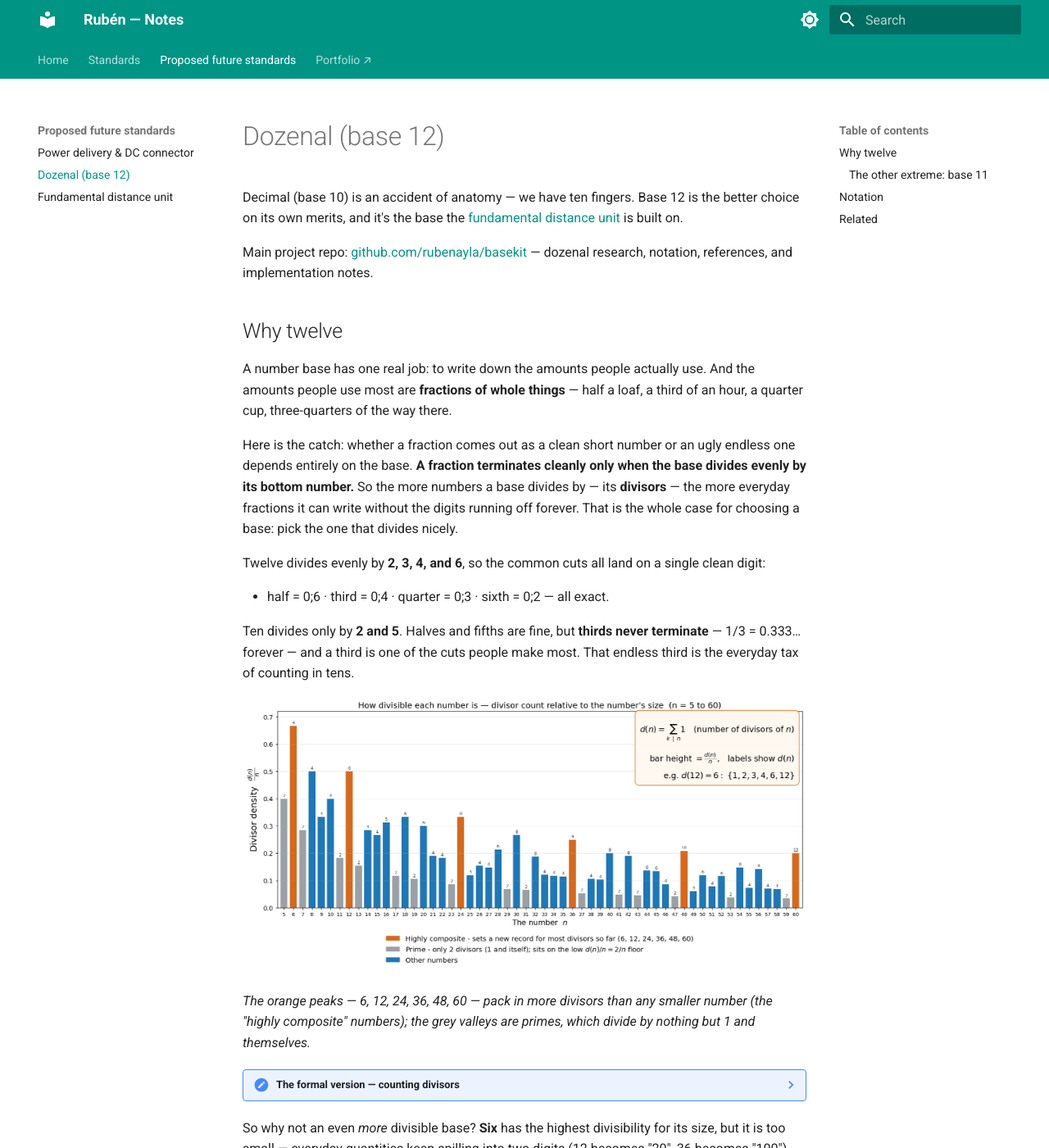
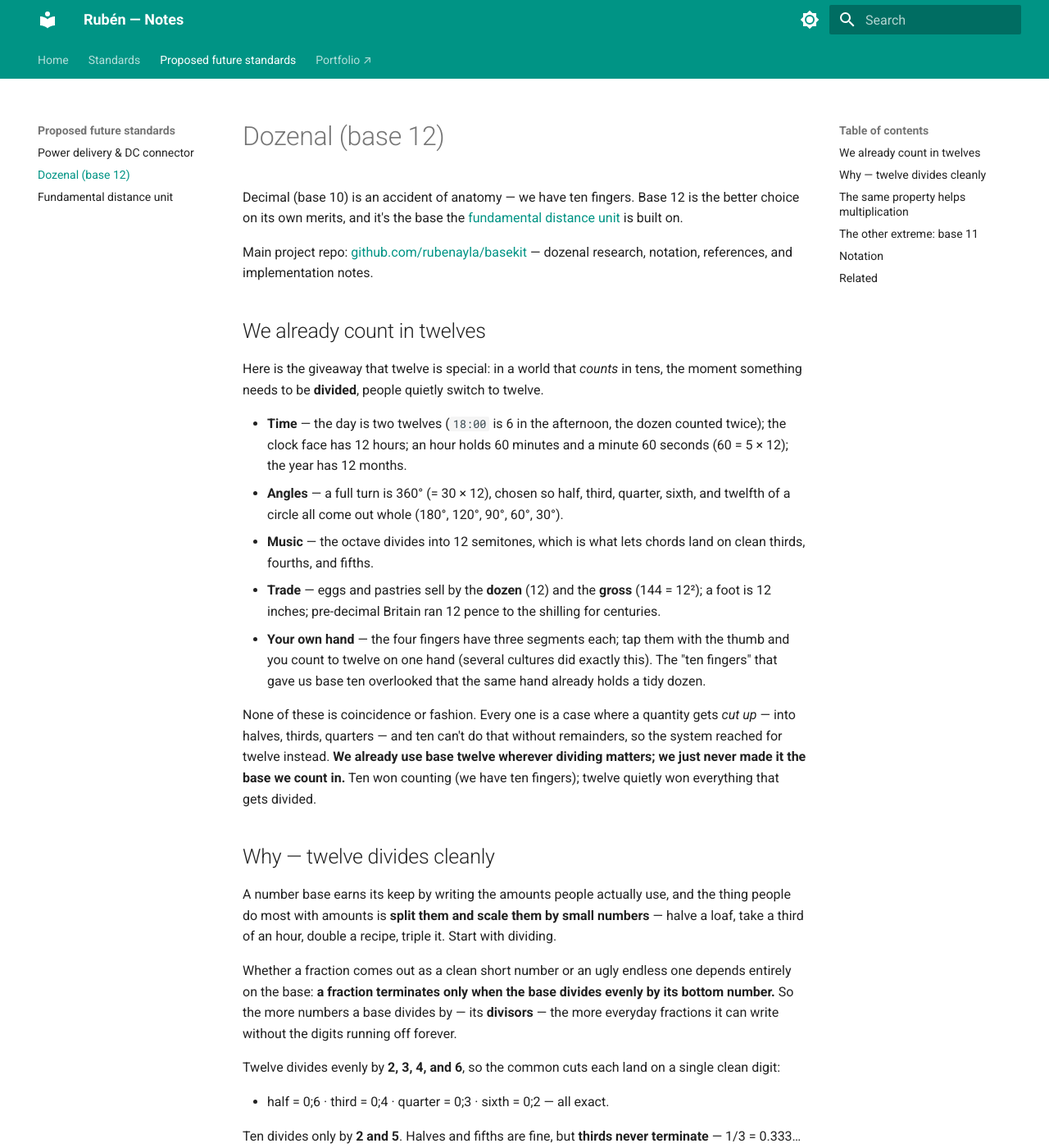
Before and after one commit to rubenayla/notes, an MkDocs documentation site: the page built from docs/ideas/dozenal.md, in a window 1280 px wide and 1400 px high. Shown: the whole window at 82% size. Built offline with MkDocs 1.6.1 and Material for MkDocs 9.7.7, drawn with Linux system fonts in a browser that asks for light colours; some of the changed text lies outside the part shown.

Commit message:
dozenal: add 'we already count in twelves' + the multiplication/round-numbers argument

```diff
--- a/docs/ideas/dozenal.md
+++ b/docs/ideas/dozenal.md
@@ -4,13 +4,25 @@
 
 Main project repo: [github.com/rubenayla/basekit](https://github.com/rubenayla/basekit) — dozenal research, notation, references, and implementation notes.
 
-## Why twelve
+## We already count in twelves
 
-A number base has one real job: to write down the amounts people actually use. And the amounts people use most are **fractions of whole things** — half a loaf, a third of an hour, a quarter cup, three-quarters of the way there.
+Here is the giveaway that twelve is special: in a world that *counts* in tens, the moment something needs to be **divided**, people quietly switch to twelve.
 
-Here is the catch: whether a fraction comes out as a clean short number or an ugly endless one depends entirely on the base. **A fraction terminates cleanly only when the base divides evenly by its bottom number.** So the more numbers a base divides by — its **divisors** — the more everyday fractions it can write without the digits running off forever. That is the whole case for choosing a base: pick the one that divides nicely.
+- **Time** — the day is two twelves (`18:00` is 6 in the afternoon, the dozen counted twice); the clock face has 12 hours; an hour holds 60 minutes and a minute 60 seconds (60 = 5 × 12); the year has 12 months.
+- **Angles** — a full turn is 360° (= 30 × 12), chosen so half, third, quarter, sixth, and twelfth of a circle all come out whole (180°, 120°, 90°, 60°, 30°).
+- **Music** — the octave divides into 12 semitones, which is what lets chords land on clean thirds, fourths, and fifths.
+- **Trade** — eggs and pastries sell by the **dozen** (12) and the **gross** (144 = 12²); a foot is 12 inches; pre-decimal Britain ran 12 pence to the shilling for centuries.
+- **Your own hand** — the four fingers have three segments each; tap them with the thumb and you count to twelve on one hand (several cultures did exactly this). The "ten fingers" that gave us base ten overlooked that the same hand already holds a tidy dozen.
 
-Twelve divides evenly by **2, 3, 4, and 6**, so the common cuts all land on a single clean digit:
+None of these is coincidence or fashion. Every one is a case where a quantity gets *cut up* — into halves, thirds, quarters — and ten can't do that without remainders, so the system reached for twelve instead. **We already use base twelve wherever dividing matters; we just never made it the base we count in.** Ten won counting (we have ten fingers); twelve quietly won everything that gets divided.
+
+## Why — twelve divides cleanly
+
+A number base earns its keep by writing the amounts people actually use, and the thing people do most with amounts is **split them and scale them by small numbers** — halve a loaf, take a third of an hour, double a recipe, triple it. Start with dividing.
+
+Whether a fraction comes out as a clean short number or an ugly endless one depends entirely on the base: **a fraction terminates only when the base divides evenly by its bottom number.** So the more numbers a base divides by — its **divisors** — the more everyday fractions it can write without the digits running off forever.
+
+Twelve divides evenly by **2, 3, 4, and 6**, so the common cuts each land on a single clean digit:
 
 - half = 0;6 · third = 0;4 · quarter = 0;3 · sixth = 0;2 — all exact.
 
@@ -29,7 +41,34 @@
 
 So why not an even *more* divisible base? **Six** has the highest divisibility for its size, but it is too small — everyday quantities keep spilling into two digits (12 becomes "20", 36 becomes "100"), so numbers get longer to read and write. **Twenty-four** has even more divisors but an unwieldy digit set and times tables. **Twelve** lands in the sweet spot: enough divisors, a comfortable digit count.
 
-### The other extreme: base 11
+## The same property helps multiplication
+
+The divisor advantage isn't only about cutting things up — it makes *building them up*, counting and multiplying, cleaner too.
+
+**More round numbers.** A "round" number ends in 0 — a whole number of bases. In ten, round means a multiple of 10 = 2 × 5. In twelve, round means a multiple of 12 = 2 × 2 × 3 — far more small factors, so the quantities you reach counting by 2s, 3s, 4s, or 6s hit round numbers far more often. Three fours make `10;`, a clean round dozen; so do two sixes and four threes. In base ten, 3 × 4 = 12 isn't round at all.
+
+**Shorter times tables.** Because 2, 3, 4, and 6 each divide twelve, their tables fall into short repeating patterns instead of base ten's long scramble:
+
+- by 3s: `3 6 9 10; 13; 16; 19; 20;` — the last digit cycles **3-6-9-0** every four steps.
+- by 4s: last digit cycles **4-8-0** every three steps.
+- by 6s: last digit cycles **6-0** every two steps.
+
+You learn those by seeing the pattern, not by memorising ten unrelated endings — base ten's 3× table ends in 3-6-9-2-5-8-1-4-7-0, with no short cycle to lean on.
+
+??? note "Last-digit cycles, base 10 vs base 12"
+    **Counting by threes**
+
+    - base 10: 3 6 9 12 15 18 21 24 27 30 → last digits **3 6 9 2 5 8 1 4 7 0** (no repeat until the tenth)
+    - base 12: 3 6 9 10; 13; 16; 19; 20; 23; 26; 29; 30; → last digits **3 6 9 0** repeating (every fourth)
+
+    **Counting by fours**
+
+    - base 10: 4 8 12 16 20 → last digits **4 8 2 6 0** (every fifth)
+    - base 12: 4 8 10; 14; 18; 20; → last digits **4 8 0** repeating (every third)
+
+    The shorter the cycle, the less there is to memorise — and the cycle is short exactly when the multiplier divides the base.
+
+## The other extreme: base 11
 
 To feel why twelve works, look at its neighbour eleven — a prime, divisible by nothing but 1 and itself. Take a plank one unit long (written `10` in any base, since `10` always means "one whole base") and cut it in half. Where do you mark the pencil?
 
```
